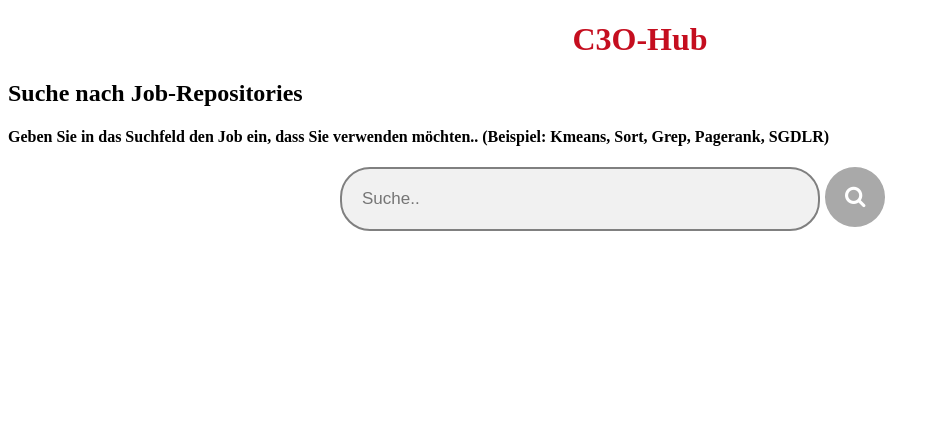
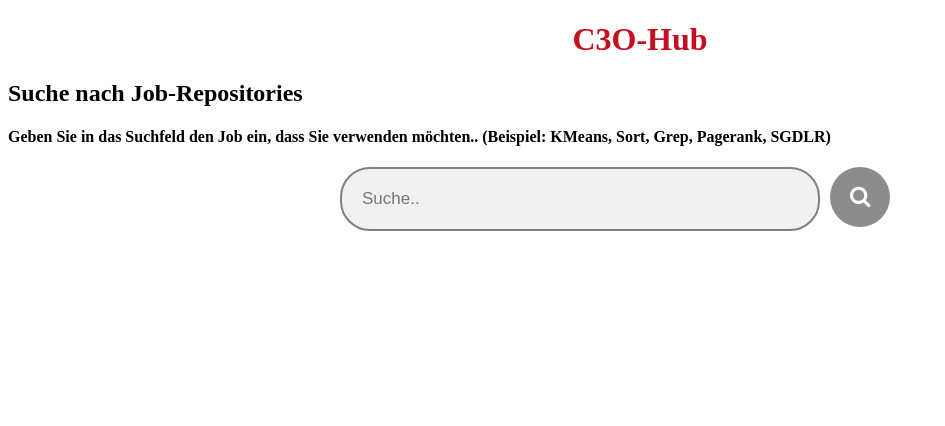
Before and after one commit to RunoXa/c3oHub, a FastAPI app: page / in a window 1280 px wide. Shown: the top 426 px of the page, without its empty margins (0-945 px from the left). Run offline with FastAPI, Linux system fonts and the light colour scheme.

Commit message:
- einheitliche Anpassungen

```diff
--- a/static/css/index.css
+++ b/static/css/index.css
@@ -25,13 +25,13 @@ form.example input[type=text]:focus {
 form.example button {
     float: left;
     padding: 15px 18px 15px 18px;
-    background: #a9a9a9;
+    background: #8c8c8c;
     color: white;
     font-size: 22px;
-    border: 2px solid #a9a9a9;
+    border: 2px solid #8c8c8c;
     cursor: pointer;
     border-radius: 50%;
-    margin-left: 5px;
+    margin-left: 10px;
 }
 
 form.example button:hover {
--- a/templates/index.html
+++ b/templates/index.html
@@ -11,7 +11,9 @@
 <body>
 <h1>C3O-Hub</h1>
 <h2>Suche nach Job-Repositories</h2>
-<h4>Geben Sie in das Suchfeld den Job ein, dass Sie verwenden möchten.. (Beispiel: Kmeans, Sort, Grep, Pagerank, SGDLR)</h4>
+
+<h4>Geben Sie in das Suchfeld den Job ein, dass Sie verwenden möchten.. (Beispiel: KMeans, Sort, Grep, Pagerank,
+    SGDLR)</h4>
 <div>
     <form class="example" action="/submitForm" method="POST">
         <label>
--- a/templates/table.html
+++ b/templates/table.html
@@ -13,7 +13,7 @@
 <body>
 <h1>C3O-Hub</h1>
 <h2>Suche nach Job-Repositories</h2>
-<h4>Geben Sie in das Suchfeld den Job ein, dass Sie verwenden möchten.. (Beispiel: Kmeans, Sort, Grep, Pagerank,
+<h4>Geben Sie in das Suchfeld den Job ein, dass Sie verwenden möchten.. (Beispiel: KMeans, Sort, Grep, Pagerank,
     SGDLR)</h4>
 
 <div>
```
